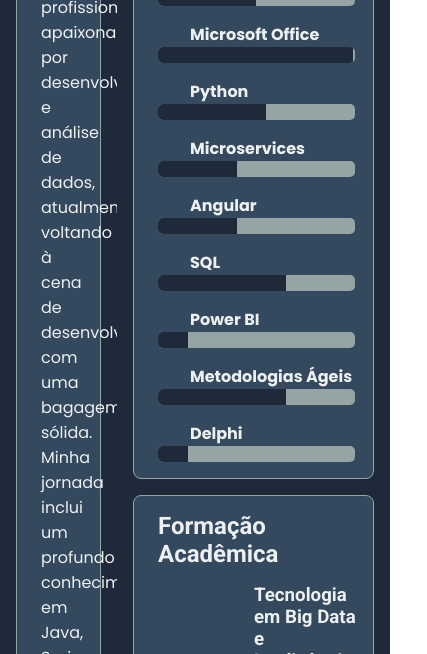
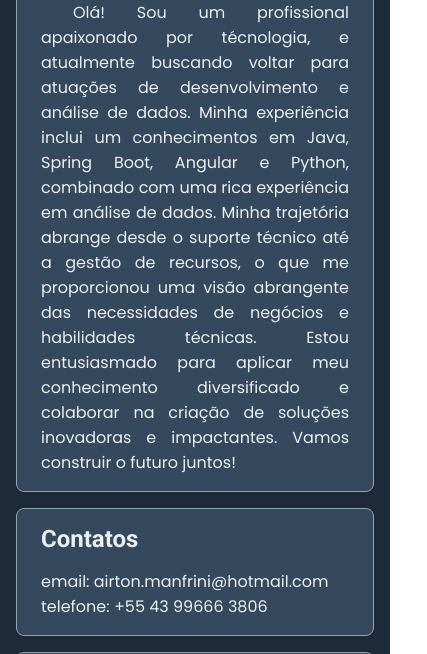
Before and after one commit to cheoberin/curriculum, a plain HTML site: page index.html in a window 390 px wide. Shown: the part 283-937 px from the top of the page, 427 px wide, since content can reach past the window. Drawn offline with Linux system fonts and the light colour scheme.

Commit message:
-a smartphone resposivity

```diff
--- a/index.html
+++ b/index.html
@@ -18,11 +18,11 @@
             <section class="aside__section">
                 <img class="section__photo" src="./assets/eu.jpg" alt="Foto do Airton">
                 <h1 class="section__title">Airton Ribeiro Manfrini Junior</h1>
-                <p class="section__text">Olá! Sou um profissional apaixonado por desenvolvimento e análise de dados,
-                    atualmente voltando à cena de desenvolvimento com uma bagagem sólida. Minha jornada inclui um
-                    profundo conhecimento em Java, Spring Boot, Angular e Python, combinado com uma rica experiência em
-                    análise de dados. Minha trajetória abrange desde o suporte técnico até a gestão de recursos, o que
-                    me proporcionou uma visão abrangente das necessidades de negócios e habilidades técnicas. Estou
+                <p class="section__text">Olá! Sou um profissional apaixonado por técnologia, e atualmente buscando
+                    voltar para atuações de desenvolvimento e análise de dados. Minha experiência inclui um
+                    conhecimentos em Java, Spring Boot, Angular e Python, combinado com uma rica experiência em análise
+                    de dados. Minha trajetória abrange desde o suporte técnico até a gestão de recursos, o que me
+                    proporcionou uma visão abrangente das necessidades de negócios e habilidades técnicas. Estou
                     entusiasmado para aplicar meu conhecimento diversificado e colaborar na criação de soluções
                     inovadoras e impactantes. Vamos construir o futuro juntos!</p>
             </section>
--- a/styles/style.css
+++ b/styles/style.css
@@ -23,6 +23,7 @@
 .main {
     display: grid;
     grid-template-columns: 30% 70%;
+    transition: all 1s;
 }
 
 .main__aside {
@@ -211,3 +212,12 @@
 .spaced{
     margin-left: 7rem;
 }
+
+@media (max-width: 1000px){
+
+    .main {
+        display: flex;
+        flex-direction: column;
+        transition: all 1s;
+    }
+}
```
